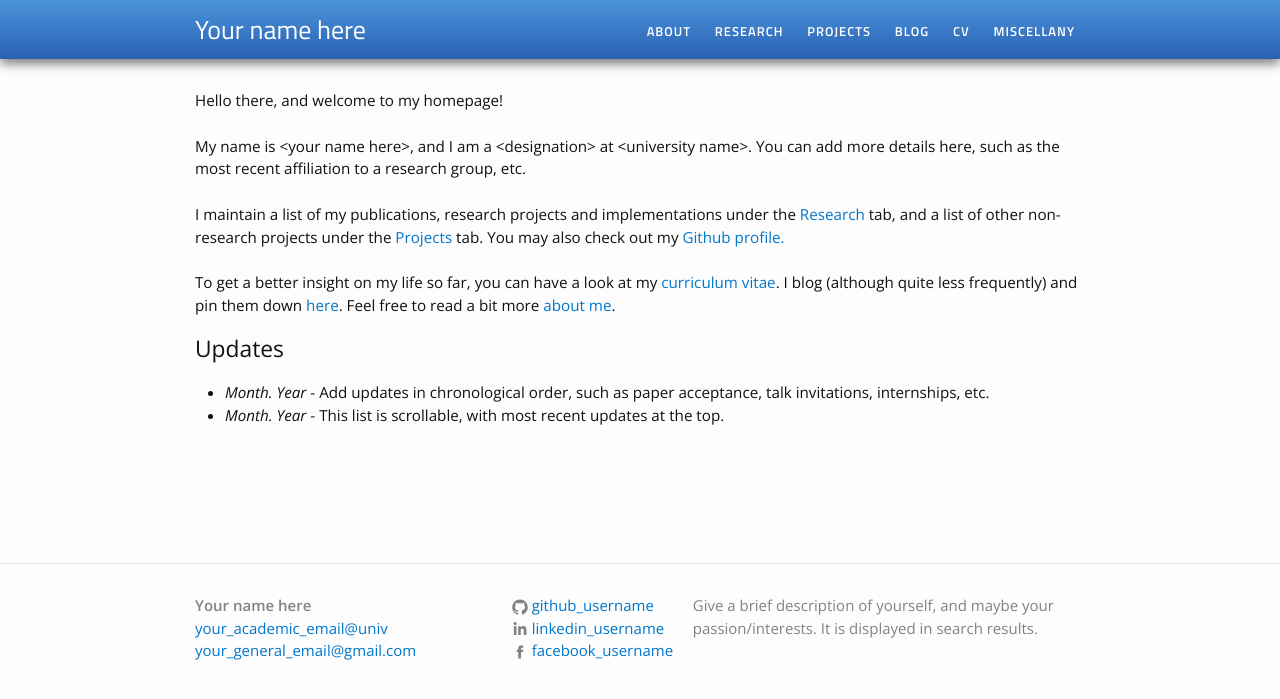
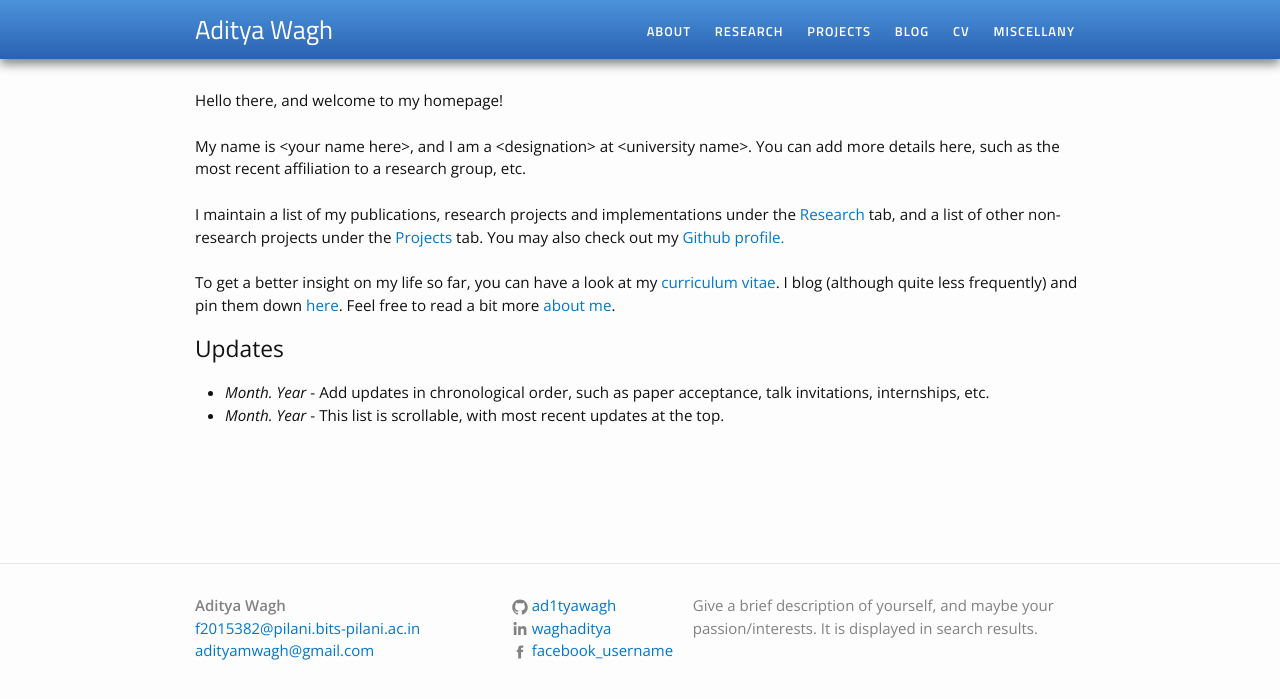
Before and after one commit to thecodeeagle/Ashlesha_Personal, a Jekyll site: the page built from index.html, in a window 1280 px wide. Shown: the top 699 px of the page. Built offline with Jekyll 4.4.1, drawn with Linux system fonts in a browser that asks for light colours.

Commit message:
Update _config.yml
Updated base url.

```diff
--- a/_config.yml
+++ b/_config.yml
@@ -1,18 +1,18 @@
 # Site settings
-title: Your name here
-general_email: your_general_email@gmail.com
-academic_email: your_academic_email@univ
+title: Aditya Wagh
+general_email: adityamwagh@gmail.com
+academic_email: f2015382@pilani.bits-pilani.ac.in
 
 description: > # this means to ignore newlines until "baseurl:"
   Give a brief description of yourself, and maybe your passion/interests. It is displayed in search results.
 
 baseurl: "" # the subpath of your site, e.g. /blog/
 
-url: "https://ys1998.github.io" # the base hostname & protocol for your site
+url: "https://ad1tyawagh.github.io" # the base hostname & protocol for your site
 
 # twitter_username: jekyllrb
-github_username: github_username
-linkedin_username: linkedin_username
+github_username: ad1tyawagh
+linkedin_username: waghaditya
 facebook_username: facebook_username
 # feel free to add other links here; you will have to add the SVG icon in _layouts/footer.html
 
```
